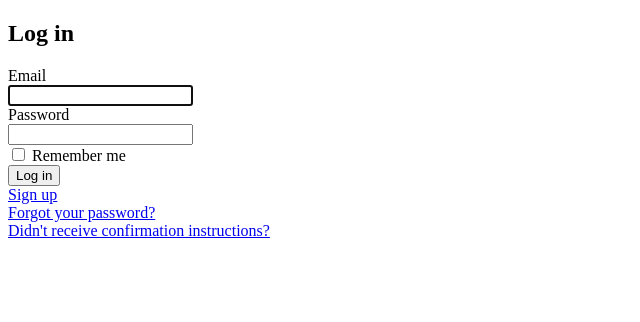
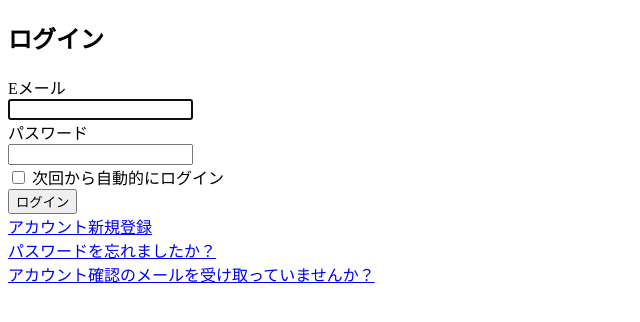
Before and after one commit to Shinya-works/population-intern-curriculum, a Rails app: page /users/sign_in in a window 1280 px wide. Shown: the top 322 px of the page, without its empty margins (0-640 px from the left). Run offline with Rails 7, Linux system fonts and the light colour scheme.

Commit message:
ログイン画面日本語化完了

```diff
--- a/app/views/devise/sessions/new.html.erb
+++ b/app/views/devise/sessions/new.html.erb
@@ -1,5 +1,5 @@
 <div class="container">
-  <h2>Log in</h2>
+  <h2 class="text-center"><%= t('devise.sessions.sign_in') %></h2>
 
   <%= form_for(resource, as: resource_name, url: session_path(resource_name)) do |f| %>
     <div class="field">
@@ -19,8 +19,8 @@
       </div>
     <% end %>
 
-    <div class="actions">
-      <%= f.submit "Log in", class: "btn btn-primary" %>
+    <div class="text-center actions">
+      <%= f.submit t('devise.sessions.sign_in'), class: "btn btn-primary" %>
     </div>
   <% end %>
 
--- a/app/views/devise/shared/_links.html.erb
+++ b/app/views/devise/shared/_links.html.erb
@@ -1,21 +1,21 @@
 <%- if controller_name != 'sessions' %>
-  <%= link_to "Log in", new_session_path(resource_name) %><br />
+  <%= link_to t("links.log_in"), new_session_path(resource_name) %><br />
 <% end %>
 
 <%- if devise_mapping.registerable? && controller_name != 'registrations' %>
-  <%= link_to "Sign up", new_registration_path(resource_name) %><br />
+  <%= link_to t("links.sign_up"), new_registration_path(resource_name) %><br />
 <% end %>
 
 <%- if devise_mapping.recoverable? && controller_name != 'passwords' && controller_name != 'registrations' %>
-  <%= link_to "Forgot your password?", new_password_path(resource_name) %><br />
+  <%= link_to t("links.forgot_your_password"), new_password_path(resource_name) %><br />
 <% end %>
 
 <%- if devise_mapping.confirmable? && controller_name != 'confirmations' %>
-  <%= link_to "Didn't receive confirmation instructions?", new_confirmation_path(resource_name) %><br />
+  <%= link_to t("links.didn't_receive_confirmation_instructions?"), new_confirmation_path(resource_name) %><br />
 <% end %>
 
 <%- if devise_mapping.lockable? && resource_class.unlock_strategy_enabled?(:email) && controller_name != 'unlocks' %>
-  <%= link_to "Didn't receive unlock instructions?", new_unlock_path(resource_name) %><br />
+  <%= link_to t("links.didn't_receive_unlock_instructions?"), new_unlock_path(resource_name) %><br />
 <% end %>
 
 <%- if devise_mapping.omniauthable? %>
--- a/config/application.rb
+++ b/config/application.rb
@@ -10,6 +10,8 @@
   class Application < Rails::Application
     # Initialize configuration defaults for originally generated Rails version.
     config.load_defaults 6.1
+    config.i18n.default_locale = :ja
+    config.i18n.load_path += Dir[Rails.root.join('config', 'locales', '**', '*.{rb,yml}').to_s]
 
     # Configuration for the application, engines, and railties goes here.
     #
--- /dev/null
+++ b/config/locales/devise.ja.yml
@@ -0,0 +1,72 @@
+# Additional translations at https://github.com/heartcombo/devise/wiki/I18n
+
+ja:
+  devise:
+    confirmations:
+      confirmed: "Your email address has been successfully confirmed."
+      send_instructions: "You will receive an email with instructions for how to confirm your email address in a few minutes."
+      send_paranoid_instructions: "If your email address exists in our database, you will receive an email with instructions for how to confirm your email address in a few minutes."
+    failure:
+      already_authenticated: "You are already signed in."
+      inactive: "Your account is not activated yet."
+      invalid: "Invalid %{authentication_keys} or password."
+      locked: "Your account is locked."
+      last_attempt: "You have one more attempt before your account is locked."
+      not_found_in_database: "Invalid %{authentication_keys} or password."
+      timeout: "Your session expired. Please sign in again to continue."
+      unauthenticated: "You need to sign in or sign up before continuing."
+      unconfirmed: "You have to confirm your email address before continuing."
+    mailer:
+      confirmation_instructions:
+        subject: 'アカウント新規作成完了について'
+      reset_password_instructions:
+        subject: "Reset password instructions"
+      unlock_instructions:
+        subject: "Unlock instructions"
+      email_changed:
+        subject: "Email Changed"
+      password_change:
+        subject: "Password Changed"
+    omniauth_callbacks:
+      failure: "Could not authenticate you from %{kind} because \"%{reason}\"."
+      success: "Successfully authenticated from %{kind} account."
+    passwords:
+      no_token: "You can't access this page without coming from a password reset email. If you do come from a password reset email, please make sure you used the full URL provided."
+      send_instructions: "You will receive an email with instructions on how to reset your password in a few minutes."
+      send_paranoid_instructions: "If your email address exists in our database, you will receive a password recovery link at your email address in a few minutes."
+      updated: "Your password has been changed successfully. You are now signed in."
+      updated_not_active: "Your password has been changed successfully."
+    registrations:
+      destroyed: "Bye! Your account has been successfully cancelled. We hope to see you again soon."
+      signed_up: "Welcome! You have signed up successfully."
+      signed_up_but_inactive: "You have signed up successfully. However, we could not sign you in because your account is not yet activated."
+      signed_up_but_locked: "You have signed up successfully. However, we could not sign you in because your account is locked."
+      signed_up_but_unconfirmed: "A message with a confirmation link has been sent to your email address. Please follow the link to activate your account."
+      update_needs_confirmation: "You updated your account successfully, but we need to verify your new email address. Please check your email and follow the confirmation link to confirm your new email address."
+      updated: "Your account has been updated successfully."
+      updated_but_not_signed_in: "Your account has been updated successfully, but since your password was changed, you need to sign in again."
+    sessions:
+      signed_in: "ログインしました"
+      signed_out: "ログアウトしました"
+      already_signed_out: "ログアウトしました"
+      sign_in: "ログイン"
+    unlocks:
+      send_instructions: "You will receive an email with instructions for how to unlock your account in a few minutes."
+      send_paranoid_instructions: "If your account exists, you will receive an email with instructions for how to unlock it in a few minutes."
+      unlocked: "Your account has been unlocked successfully. Please sign in to continue."
+  errors:
+    messages:
+      already_confirmed: "was already confirmed, please try signing in"
+      confirmation_period_expired: "needs to be confirmed within %{period}, please request a new one"
+      expired: "has expired, please request a new one"
+      not_found: "not found"
+      not_locked: "was not locked"
+      not_saved:
+        one: "1 error prohibited this %{resource} from being saved:"
+        other: "%{count} errors prohibited this %{resource} from being saved:"
+  links:
+    log_in: "ログイン"
+    sign_up: "アカウント新規登録"
+    forgot_your_password: "パスワードを忘れましたか？"
+    didn't_receive_confirmation_instructions?: "アカウント確認のメールを受け取っていませんか？"
+    didn't_receive_unlock_instructions?: "アカウント確認のメールを受け取っていませんか？"
--- /dev/null
+++ b/config/locales/model/models_ja.yml
@@ -0,0 +1,18 @@
+ja:
+  activerecord:
+    models:
+      user: ユーザー
+    attributes:
+        user:
+          id: ID
+          name: 名前
+          email: Eメール
+          password: パスワード
+          password_confirmation: パスワード（確認用）
+          created_at: 作成日
+          updated_at: 更新日
+          remember_me: "次回から自動的にログイン"
+        # base:
+        #   base_number: 拠点番号
+        #   base_name: 拠点名
+        #   time_type: 勤怠種類
```
